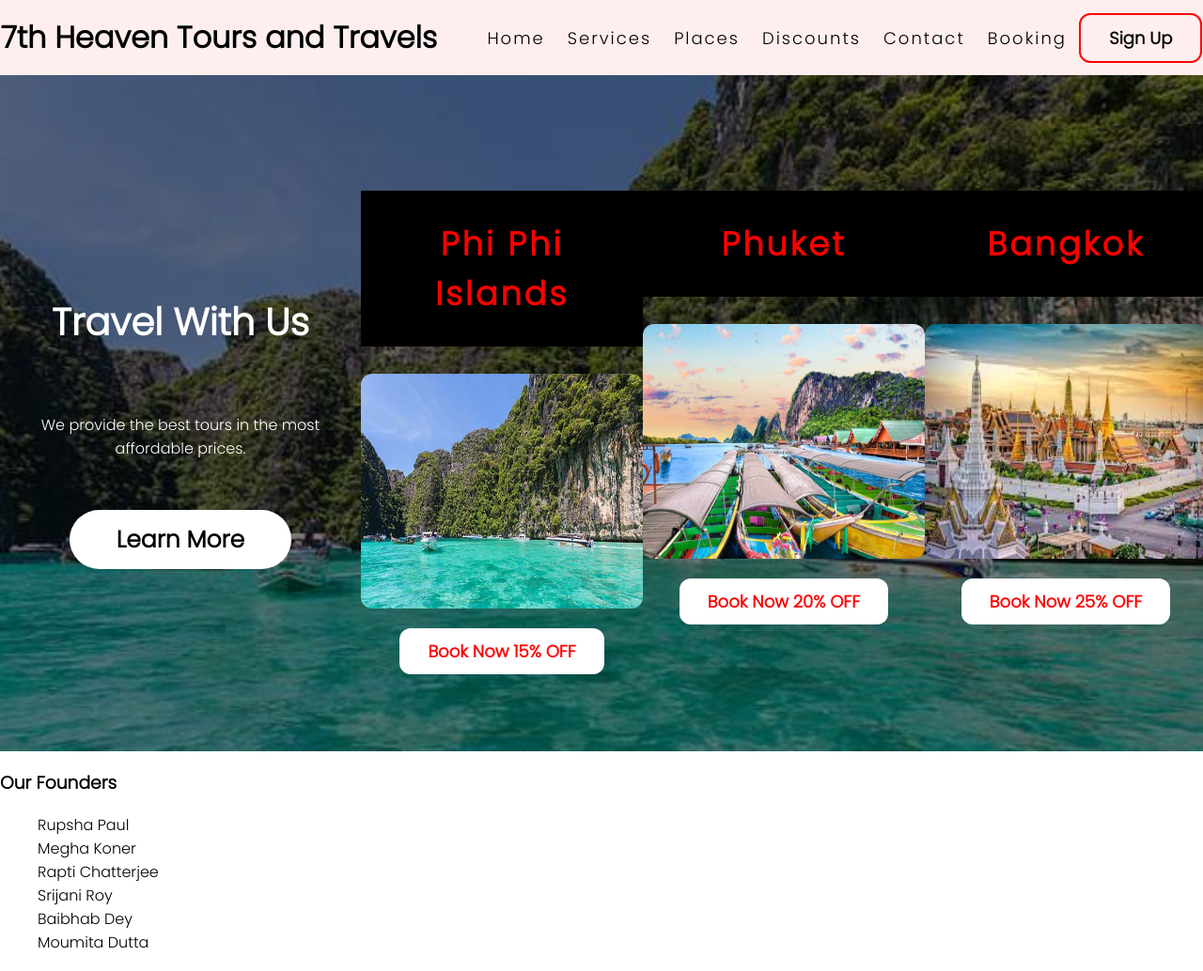
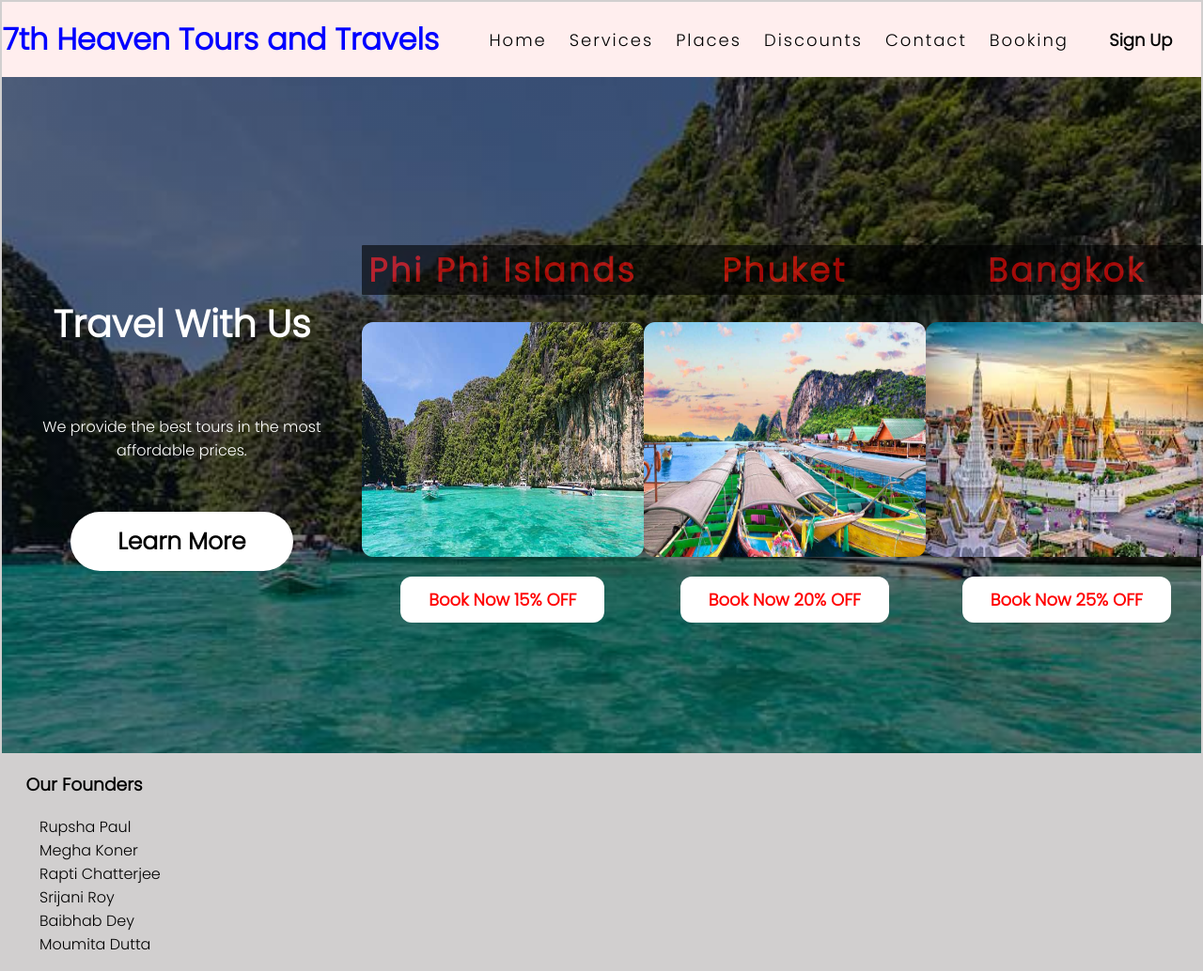
Before and after one commit to Baibhab23/tours-travels, a plain HTML site: page index.html in a window 1280 px wide. Shown: the whole page at 94% size. Drawn offline with Linux system fonts and the light colour scheme.

Commit message:
done nada
opacity diyechhi, padding baad diyechhi,

```diff
--- a/index.html
+++ b/index.html
@@ -59,8 +59,8 @@
 			</div>
 		</div>
 	</div>
-  <h3>Our Founders</h3>
-  <ul>
+  <h3 style="margin-left: 2%;">Our Founders</h3>
+  <ul class="names">
     <li>Rupsha Paul</li>
     <li>Megha Koner</li>
     <li>Rapti Chatterjee</li>
--- a/styles.css
+++ b/styles.css
@@ -1,8 +1,9 @@
 body{
     padding: 0px;
-  	margin: 0px;
+  	margin: 2px;
   	list-style: none;
   	font-family: 'Poppins', sans-serif;
+	background-color: #d1cfcf;
 
   }
   .navbar{
@@ -36,10 +37,10 @@ body{
   	font-weight: bold;
   	border-radius: 12px;
   	padding: 12px 30px;
-  	border: 2px solid #ff0000;
   }
   .signup a:hover{
-  	background-color: red;
+  	background-color: rgb(117, 50, 50);
+	 color: #fee;
   	transition: 0.6s;
   }
   .body{
@@ -88,8 +89,8 @@ body{
   	font-size: 35px;
   	letter-spacing: 3px;
   	border-radius: 1px;
-  	padding: 30px 30px;
   	background-color: #000;
+	opacity: 60%;
   }
   .places a{
   	text-decoration: none;
@@ -131,3 +132,11 @@ img{
 ul{
   list-style: none;
 }
+
+.logo{
+	color: blue;
+}
+
+.names{
+	margin-left: 0
+}
```
